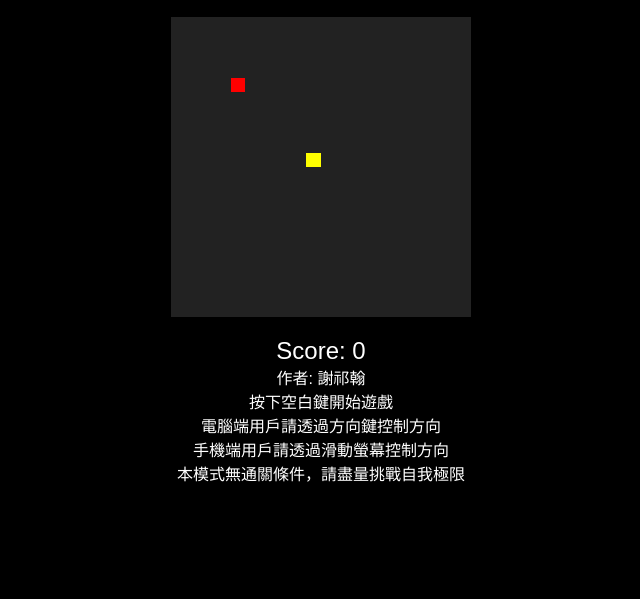
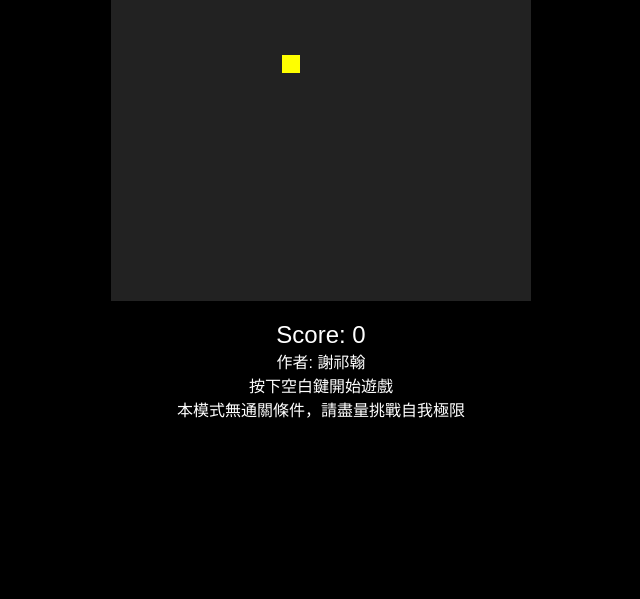
Before and after one commit to Ranger950/ranger950-snake.github.io, a plain HTML site: page index.html in a window 1280 px wide. Shown: the part 217-816 px from the top of the page, without its empty margins (319-959 px from the left). Drawn offline with Linux system fonts and the light colour scheme.

Commit message:
Update index.html

```diff
--- a/index.html
+++ b/index.html
@@ -12,23 +12,16 @@
     }
 
     .game-container {
-      width: 100%;
-      height: 100vh;
-      display: flex;
-      flex-direction: column;
-      justify-content: center;
-      align-items: center;
+      width: 420px;
+      margin: 0 auto;
     }
 
     .game-board {
       display: grid;
-      grid-template-columns: repeat(20, 1fr);
-      grid-template-rows: repeat(20, 1fr);
+      grid-template-columns: repeat(22, 18px);
+      grid-template-rows: repeat(22, 18px);
       gap: 1px;
       background-color: #222;
-      width: 300px;
-      height: 300px;
-      margin: 20px;
     }
 
     .snake-body {
@@ -44,6 +37,7 @@
     }
 
     .score {
+      margin-top: 20px;
       font-size: 24px;
     }
 
@@ -68,9 +62,7 @@
     <div class="score">Score: <span id="score">0</span></div>
     <div class="1">作者: 謝祁翰</div>
     <div class="2">按下空白鍵開始遊戲</div>
-    <div class="3">電腦端用戶請透過方向鍵控制方向</div>
-    <div class="4">手機端用戶請透過滑動螢幕控制方向</div>
-    <div class="5">本模式無通關條件，請盡量挑戰自我極限</div>
+    <div class="3">本模式無通關條件，請盡量挑戰自我極限</div>
   </div>
   </div>
 
@@ -85,8 +77,6 @@
     let direction = 'right';
     let score = 0;
     let gameRunning = false;
-    let touchStartX = 0;
-    let touchStartY = 0;
 
     // 繪製遊戲板
     function drawGameBoard() {
@@ -235,34 +225,6 @@
       }
     });
 
-    // 觸控事件處理
-    document.addEventListener('touchstart', function(event) {
-      touchStartX = event.touches[0].clientX;
-      touchStartY = event.touches[0].clientY;
-    });
-
-    document.addEventListener('touchend', function(event) {
-      const touchEndX = event.changedTouches[0].clientX;
-      const touchEndY = event.changedTouches[0].clientY;
-
-      const deltaX = touchEndX - touchStartX;
-      const deltaY = touchEndY - touchStartY;
-
-      if (Math.abs(deltaX) > Math.abs(deltaY)) {
-        if (deltaX > 0 && direction !== 'left') {
-          direction = 'right';
-        } else if (deltaX < 0 && direction !== 'right') {
-          direction = 'left';
-        }
-      } else {
-        if (deltaY > 0 && direction !== 'up') {
-          direction = 'down';
-        } else if (deltaY < 0 && direction !== 'down') {
-          direction = 'up';
-        }
-      }
-    });
-
     // 空白鍵事件處理
     document.addEventListener('keydown', function(event) {
       if (event.key === ' ') {
```
